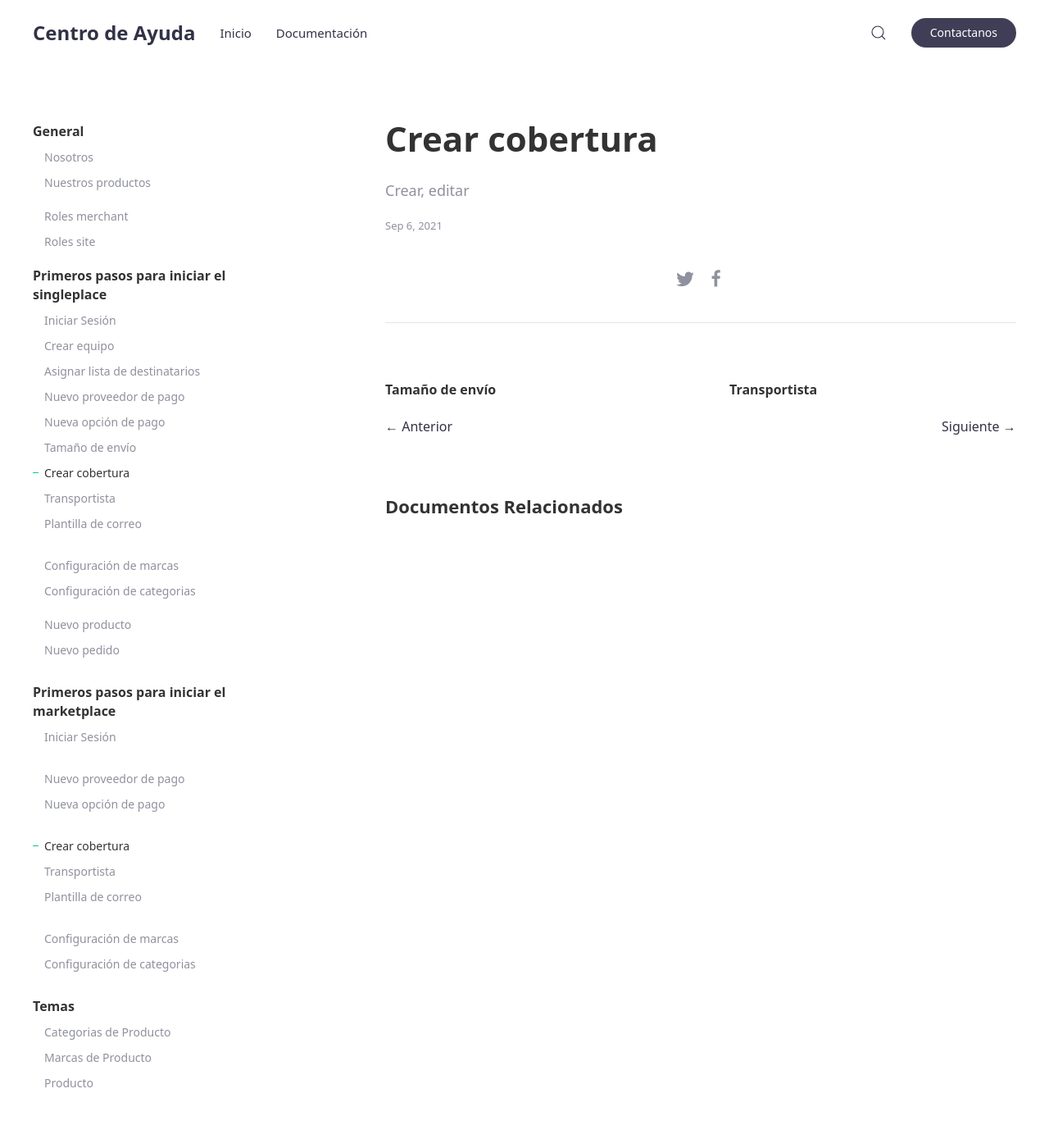
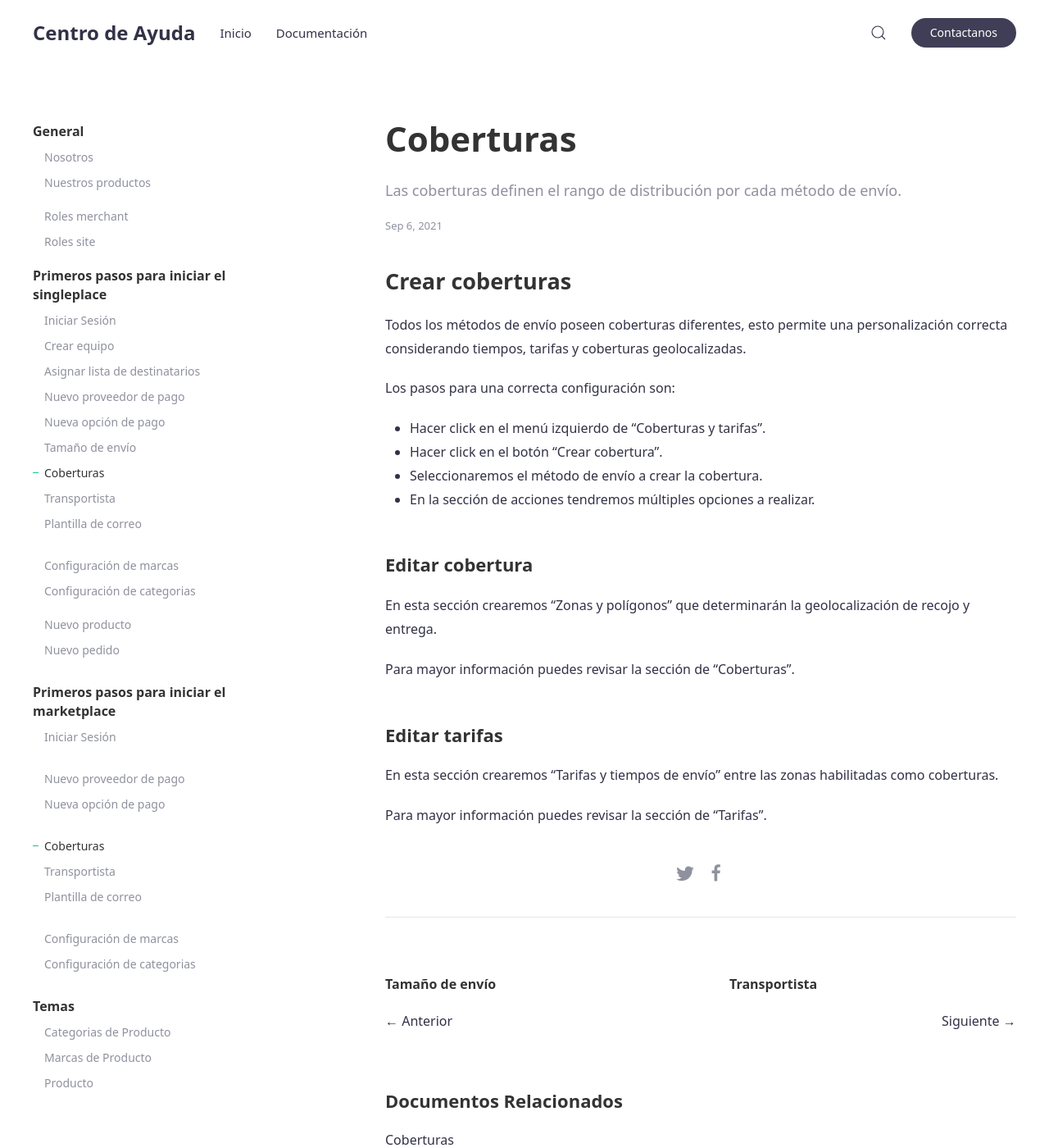
Before and after one commit to jztechpe/docshelp-old, a Jekyll site: the page built from docs/_docs/primeros-pasos/crear-cobertura.md, in a window 1280 px wide and 1400 px high. Shown: the whole window at 82% size. Built offline with Jekyll 4.4.1, drawn with Linux system fonts in a browser that asks for light colours; some of the changed text lies outside the part shown.

Commit message:
Update crear-cobertura.md

```diff
--- a/docs/_docs/primeros-pasos/crear-cobertura.md
+++ b/docs/_docs/primeros-pasos/crear-cobertura.md
@@ -1,6 +1,29 @@
 ---
-title: Crear cobertura
-subtitle: Crear, editar
-tags: [crear_cobertura]
-author: ivan
+title: Coberturas
+subtitle: Las coberturas definen el rango de distribución por cada método de envío.
+tags: [envios,cobertura]
+author: Luis Zumaeta
 ---
+
+## Crear coberturas
+
+Todos los métodos de envío poseen coberturas diferentes, esto permite una personalización correcta considerando tiempos, tarifas y coberturas geolocalizadas.
+
+Los pasos para una correcta configuración son:
+
+- Hacer click en el menú izquierdo de "Coberturas y tarifas".
+- Hacer click en el botón "Crear cobertura".
+- Seleccionaremos el método de envío a crear la cobertura.
+- En la sección de acciones tendremos múltiples opciones a realizar.
+
+### Editar cobertura
+
+En esta sección crearemos "Zonas y polígonos" que determinarán la geolocalización de recojo y entrega.
+
+Para mayor información puedes revisar la sección de "Coberturas".
+
+### Editar tarifas
+
+En esta sección crearemos "Tarifas y tiempos de envío" entre las zonas habilitadas como coberturas.
+
+Para mayor información puedes revisar la sección de "Tarifas".
```
